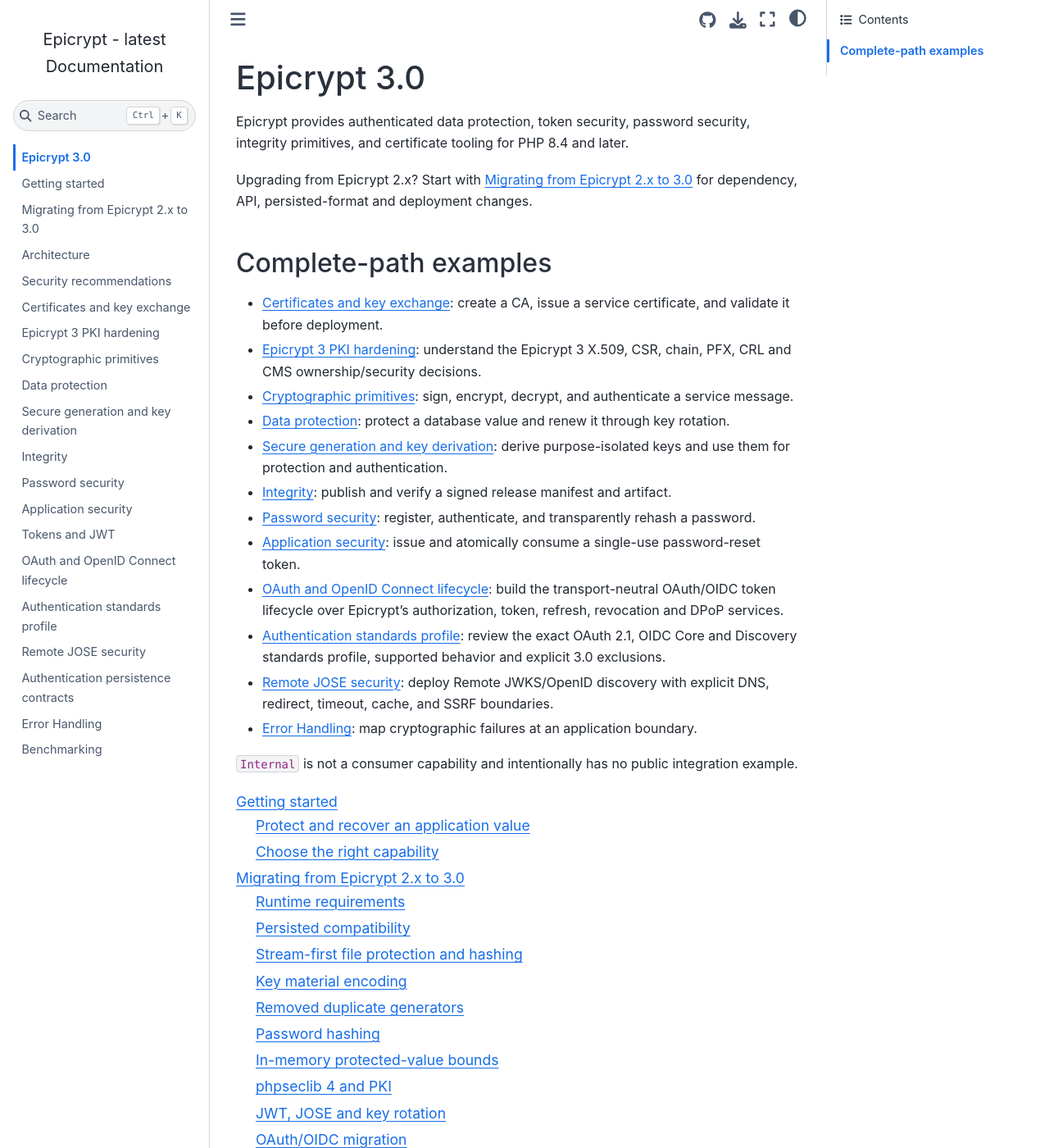
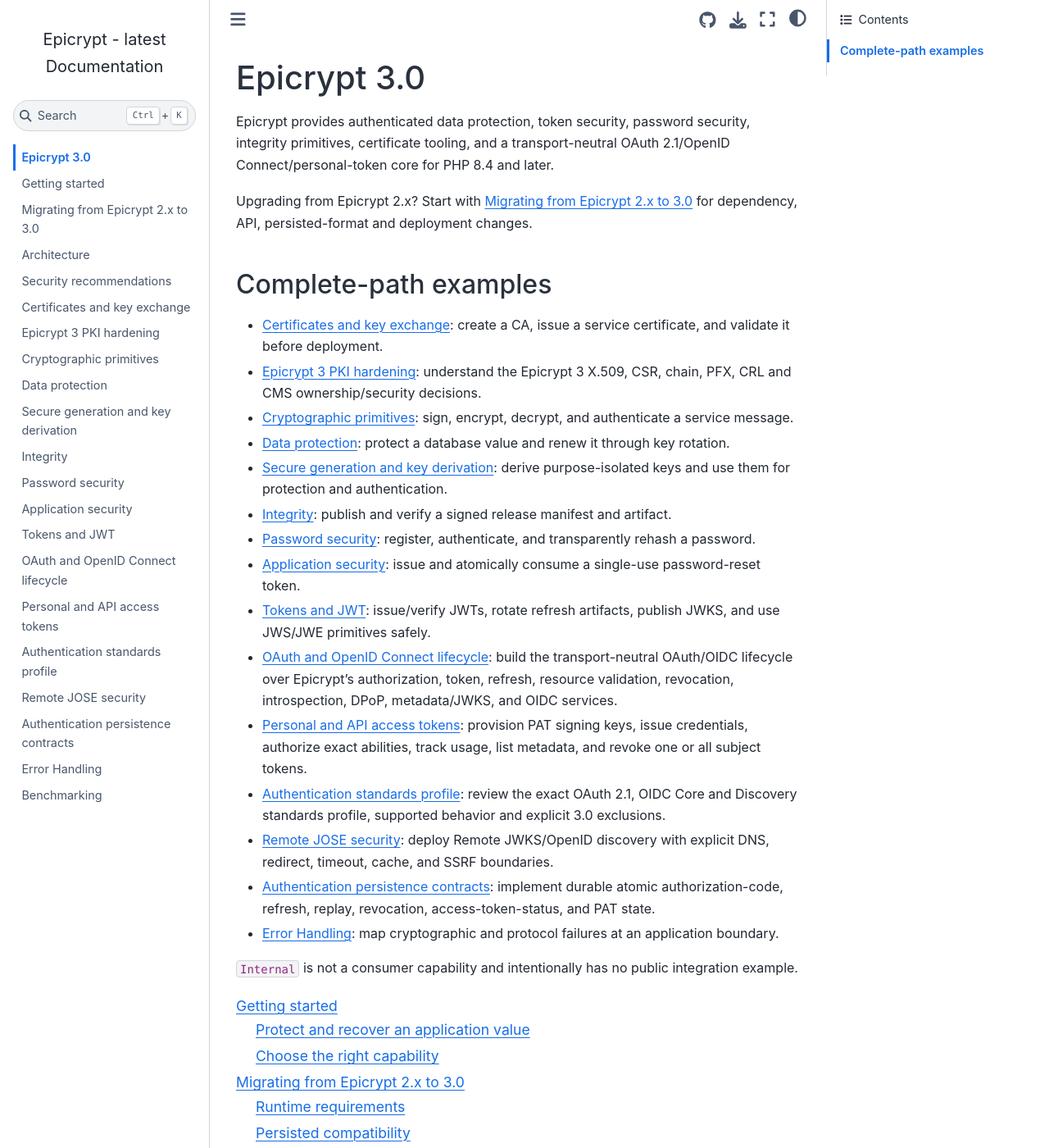
Before and after one commit to infocyph/Epicrypt, a Sphinx documentation site: the page built from docs/index.rst, in a window 1280 px wide and 1400 px high. Shown: the whole window at 82% size. Built offline with Sphinx 7.4.7 and the Sphinx Book theme 1.1.4, drawn with Linux system fonts in a browser that asks for light colours; some of the changed text lies outside the part shown.

Commit message:
docs: expose complete PAT lifecycle in documentation index

```diff
--- a/docs/index.rst
+++ b/docs/index.rst
@@ -2,7 +2,8 @@
 ============
 
 Epicrypt provides authenticated data protection, token security, password
-security, integrity primitives, and certificate tooling for PHP 8.4 and later.
+security, integrity primitives, certificate tooling, and a transport-neutral
+OAuth 2.1/OpenID Connect/personal-token core for PHP 8.4 and later.
 
 Upgrading from Epicrypt 2.x? Start with :doc:`migration-3.0` for dependency,
 API, persisted-format and deployment changes.
@@ -23,13 +24,22 @@
 - :doc:`password`: register, authenticate, and transparently rehash a password.
 - :doc:`security`: issue and atomically consume a single-use password-reset
   token.
-- :doc:`oauth-lifecycle`: build the transport-neutral OAuth/OIDC token lifecycle
-  over Epicrypt's authorization, token, refresh, revocation and DPoP services.
+- :doc:`token`: issue/verify JWTs, rotate refresh artifacts, publish JWKS, and
+  use JWS/JWE primitives safely.
+- :doc:`oauth-lifecycle`: build the transport-neutral OAuth/OIDC lifecycle over
+  Epicrypt's authorization, token, refresh, resource validation, revocation,
+  introspection, DPoP, metadata/JWKS, and OIDC services.
+- :doc:`personal-access-tokens`: provision PAT signing keys, issue credentials,
+  authorize exact abilities, track usage, list metadata, and revoke one or all
+  subject tokens.
 - :doc:`authentication-standards`: review the exact OAuth 2.1, OIDC Core and
   Discovery standards profile, supported behavior and explicit 3.0 exclusions.
 - :doc:`remote-jose-security`: deploy Remote JWKS/OpenID discovery with explicit
   DNS, redirect, timeout, cache, and SSRF boundaries.
-- :doc:`error-handling`: map cryptographic failures at an application boundary.
+- :doc:`token-storage`: implement durable atomic authorization-code, refresh,
+  replay, revocation, access-token-status, and PAT state.
+- :doc:`error-handling`: map cryptographic and protocol failures at an
+  application boundary.
 
 ``Internal`` is not a consumer capability and intentionally has no public
 integration example.
@@ -51,6 +61,7 @@
    security
    token
    oauth-lifecycle
+   personal-access-tokens
    authentication-standards
    remote-jose-security
    token-storage
```
